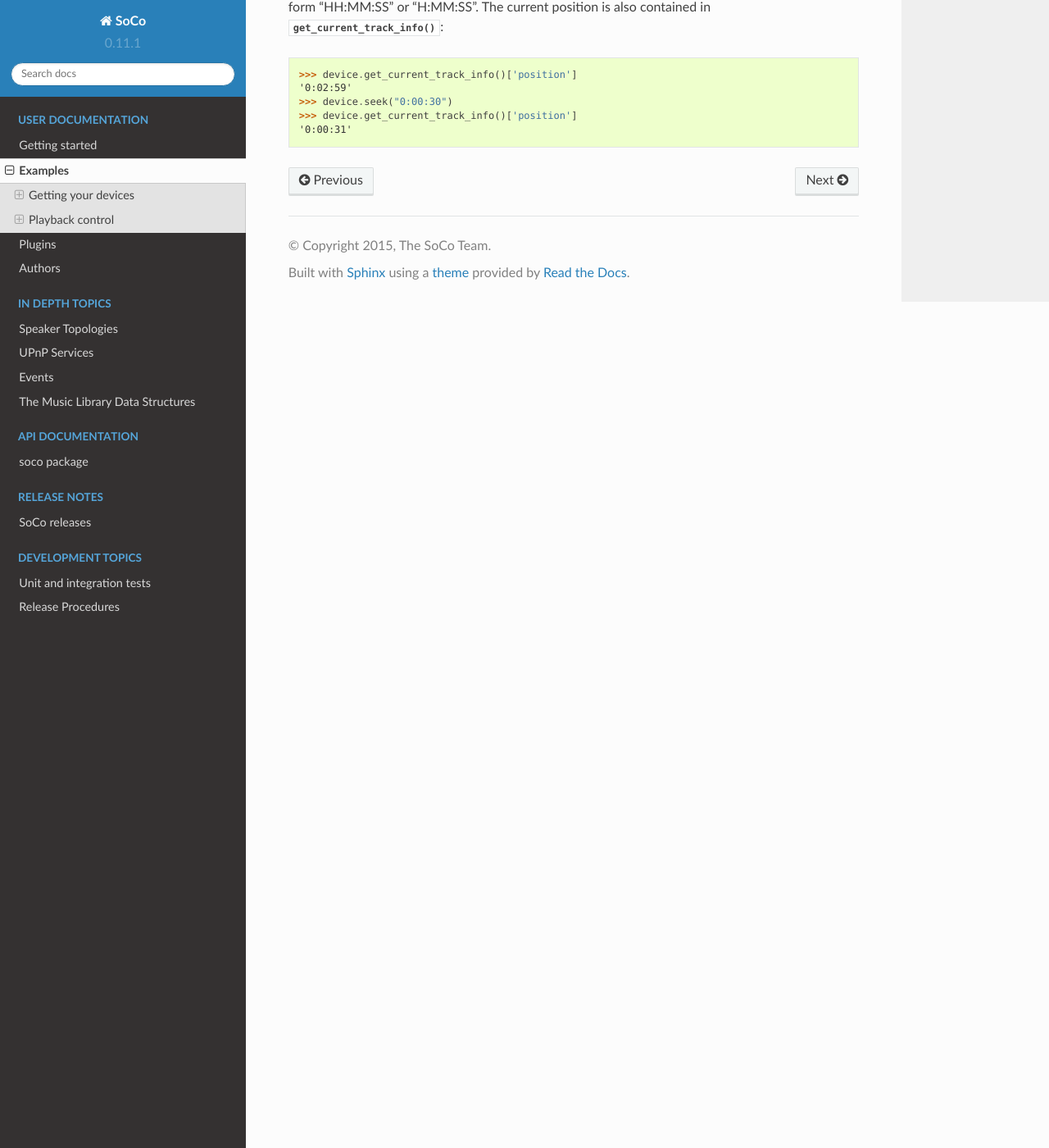
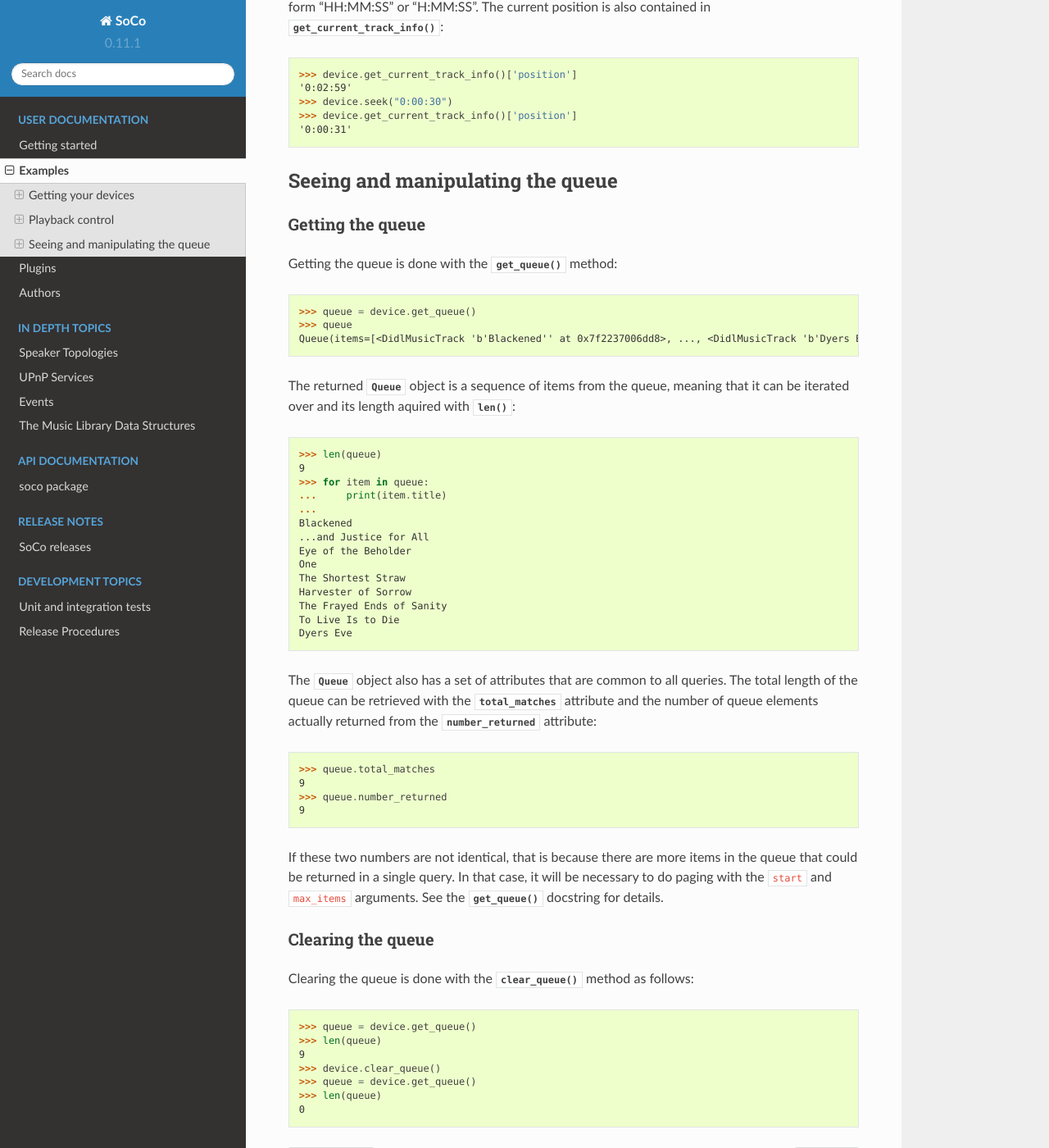
Before and after one commit to SoCo/SoCo, a Sphinx documentation site: the page built from doc/examples.rst, in a window 1280 px wide and 1400 px high, scrolled down 2040 px. Shown: the whole window at 82% size. Built offline with Sphinx 7.4.7 and the Read the Docs theme 2.0.0, drawn with Linux system fonts in a browser that asks for light colours.

Commit message:
Added a few queue micro examples

```diff
--- a/doc/examples.rst
+++ b/doc/examples.rst
@@ -113,3 +113,67 @@ that the input for that method is a string on the form "HH:MM:SS" or
   >>> device.seek("0:00:30")
   >>> device.get_current_track_info()['position']
   '0:00:31'
+
+Seeing and manipulating the queue
+---------------------------------
+
+Getting the queue
+^^^^^^^^^^^^^^^^^
+
+Getting the queue is done with the :meth:`~soco.core.SoCo.get_queue` method::
+
+  >>> queue = device.get_queue()
+  >>> queue
+  Queue(items=[<DidlMusicTrack 'b'Blackened'' at 0x7f2237006dd8>, ..., <DidlMusicTrack 'b'Dyers Eve'' at 0x7f2237006828>])
+
+The returned :class:`~soco.data_structures.Queue` object is a sequence
+of items from the queue, meaning that it can be iterated over and its
+length aquired with :func:`len`::
+
+  >>> len(queue)
+  9
+  >>> for item in queue:
+  ...     print(item.title)
+  ...
+  Blackened
+  ...and Justice for All
+  Eye of the Beholder
+  One
+  The Shortest Straw
+  Harvester of Sorrow
+  The Frayed Ends of Sanity
+  To Live Is to Die
+  Dyers Eve
+
+The :class:`~soco.data_structures.Queue` object also has a set of
+attributes that are common to all queries. The total length of the
+queue can be retrieved with the
+:attr:`~soco.data_structures.ListOfMusicInfoItems.total_matches`
+attribute and the number of queue elements actually returned from the
+:attr:`~soco.data_structures.ListOfMusicInfoItems.number_returned`
+attribute::
+
+  >>> queue.total_matches
+  9
+  >>> queue.number_returned
+  9
+
+If these two numbers are not identical, that is because there are more
+items in the queue that could be returned in a single query. In that
+case, it will be necessary to do paging with the ``start`` and
+``max_items`` arguments. See the :meth:`~soco.core.SoCo.get_queue`
+docstring for details.
+
+Clearing the queue
+^^^^^^^^^^^^^^^^^^
+
+Clearing the queue is done with the
+:meth:`~soco.core.SoCo.clear_queue` method as follows::
+
+  >>> queue = device.get_queue()
+  >>> len(queue)
+  9
+  >>> device.clear_queue()
+  >>> queue = device.get_queue()
+  >>> len(queue)
+  0
```
